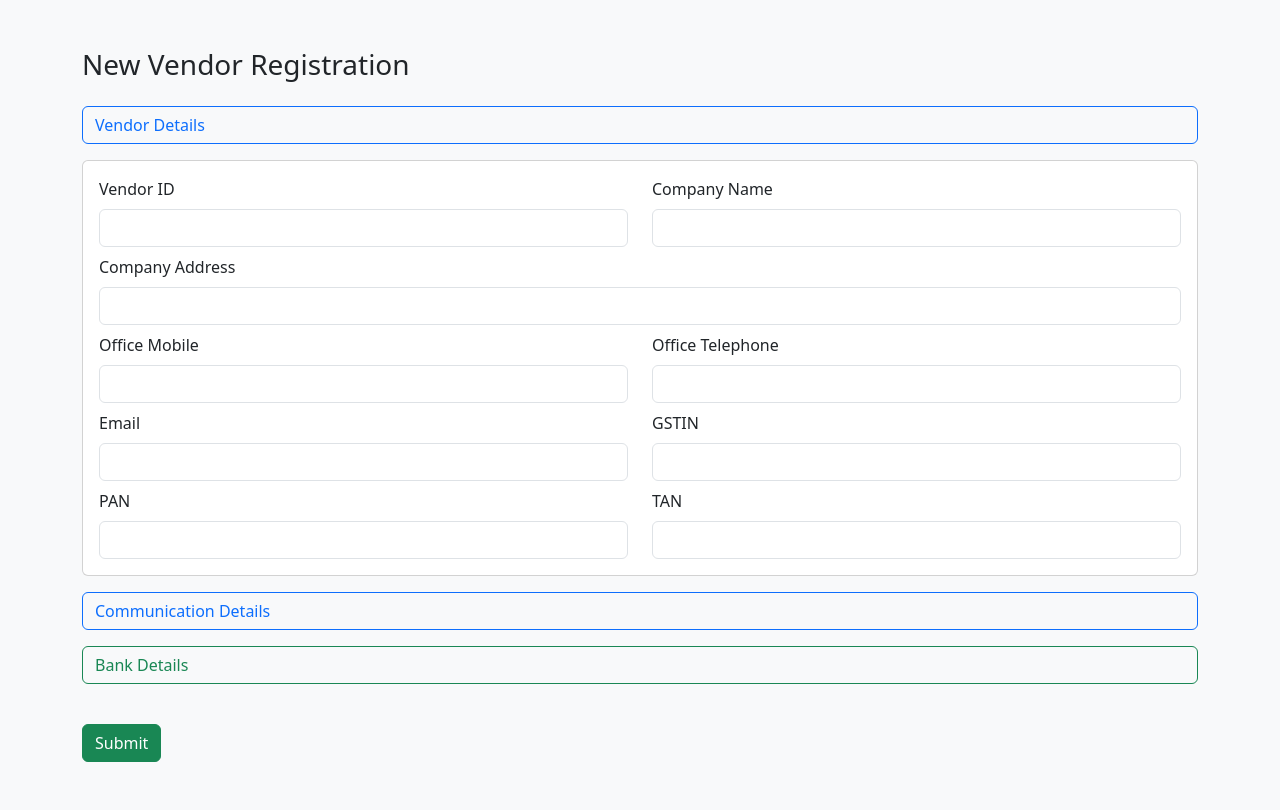
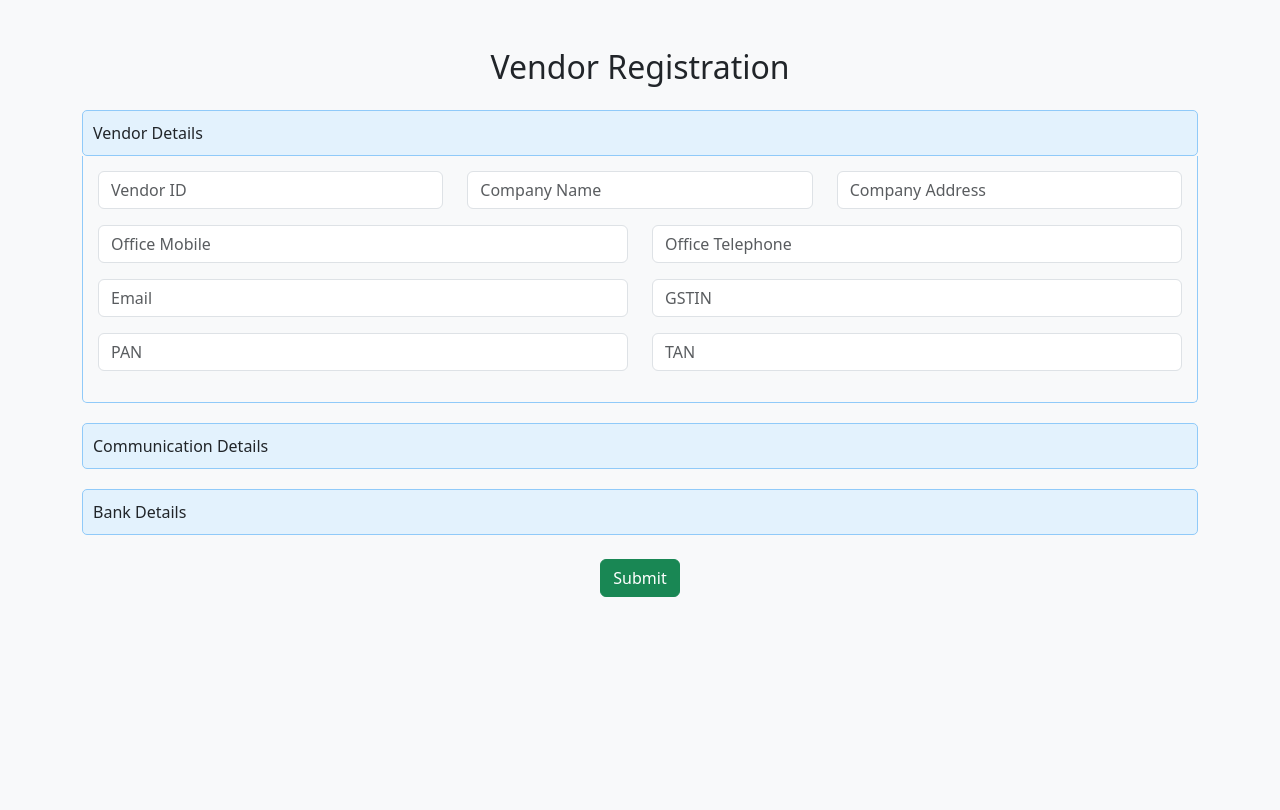
Before and after one commit to Madhan12-tech/Vanes_erp, a Flask app: page /register in a window 1280 px wide. After the commit the page ends 597 px from the top, so only its background shows below. Run offline with Flask 3, Linux system fonts and the light colour scheme; the visitor is signed in with stand-in values (Sample User, id 1).

Commit message:
Update register.html

```diff
--- a/templates/register.html
+++ b/templates/register.html
@@ -2,109 +2,114 @@
 <html lang="en">
 <head>
   <meta charset="UTF-8">
-  <meta name="viewport" content="width=device-width, initial-scale=1">
+  <meta name="viewport" content="width=device-width, initial-scale=1.0">
   <title>Vendor Registration</title>
   <link href="https://cdn.jsdelivr.net/npm/bootstrap@5.3.0/dist/css/bootstrap.min.css" rel="stylesheet">
   <style>
-    .section-toggle {
+    .section-header {
       cursor: pointer;
-      font-weight: bold;
-      color: #0056b3;
+      padding: 10px;
+      background-color: #e3f2fd;
+      border: 1px solid #90caf9;
+      border-radius: 5px;
+      margin-top: 20px;
     }
-    .card-header {
-      background-color: #f0f0f0;
+    .section-body {
+      padding: 15px;
+      border: 1px solid #90caf9;
+      border-top: none;
+      border-radius: 0 0 5px 5px;
     }
-    .btn-outline-primary, .btn-outline-success {
-      width: 100%;
-      text-align: left;
+    .comm-row {
+      display: flex;
+      gap: 10px;
+      margin-bottom: 10px;
+      flex-wrap: wrap;
+    }
+    .comm-row input {
+      flex: 1;
     }
   </style>
 </head>
 <body class="bg-light">
 <div class="container py-5">
-  <h3 class="mb-4">New Vendor Registration</h3>
+  <h2 class="mb-4 text-center">Vendor Registration</h2>
   <form method="POST">
 
     <!-- Vendor Details Section -->
-    <p><a class="btn btn-outline-primary" data-bs-toggle="collapse" href="#vendor-section" role="button">Vendor Details</a></p>
-    <div class="collapse show" id="vendor-section">
-      <div class="card card-body mb-3">
-        <div class="row mb-2">
-          <div class="col-md-6"><label class="form-label">Vendor ID</label><input type="text" name="vendor_id" class="form-control" required></div>
-          <div class="col-md-6"><label class="form-label">Company Name</label><input type="text" name="company_name" class="form-control" required></div>
-        </div>
-        <div class="mb-2"><label class="form-label">Company Address</label><input type="text" name="company_address" class="form-control" required></div>
-        <div class="row mb-2">
-          <div class="col-md-6"><label class="form-label">Office Mobile</label><input type="text" name="office_mobile" class="form-control"></div>
-          <div class="col-md-6"><label class="form-label">Office Telephone</label><input type="text" name="office_telephone" class="form-control"></div>
-        </div>
-        <div class="row mb-2">
-          <div class="col-md-6"><label class="form-label">Email</label><input type="email" name="email" class="form-control"></div>
-          <div class="col-md-6"><label class="form-label">GSTIN</label><input type="text" name="gstin" class="form-control"></div>
+    <div class="section-header" data-bs-toggle="collapse" data-bs-target="#vendor-details">Vendor Details</div>
+    <div id="vendor-details" class="collapse show section-body">
+      <div class="row">
+        <div class="col-md-4 mb-3"><input type="text" name="vendor_id" class="form-control" placeholder="Vendor ID" required></div>
+        <div class="col-md-4 mb-3"><input type="text" name="company_name" class="form-control" placeholder="Company Name" required></div>
+        <div class="col-md-4 mb-3"><input type="text" name="company_address" class="form-control" placeholder="Company Address" required></div>
       </div>
       <div class="row">
-          <div class="col-md-6"><label class="form-label">PAN</label><input type="text" name="pan" class="form-control"></div>
-          <div class="col-md-6"><label class="form-label">TAN</label><input type="text" name="tan" class="form-control"></div>
+        <div class="col-md-6 mb-3"><input type="text" name="office_mobile" class="form-control" placeholder="Office Mobile"></div>
+        <div class="col-md-6 mb-3"><input type="text" name="office_telephone" class="form-control" placeholder="Office Telephone"></div>
       </div>
+      <div class="row">
+        <div class="col-md-6 mb-3"><input type="email" name="email" class="form-control" placeholder="Email"></div>
+        <div class="col-md-6 mb-3"><input type="text" name="gstin" class="form-control" placeholder="GSTIN"></div>
+        <div class="col-md-6 mb-3"><input type="text" name="pan" class="form-control" placeholder="PAN"></div>
+        <div class="col-md-6 mb-3"><input type="text" name="tan" class="form-control" placeholder="TAN"></div>
       </div>
     </div>
 
-    <!-- Communication Details Section -->
-    <p><a class="btn btn-outline-primary" data-bs-toggle="collapse" href="#comm-section" role="button">Communication Details</a></p>
-    <div class="collapse" id="comm-section">
-      <div class="card card-body mb-3">
+    <!-- Communication Details -->
+    <div class="section-header" data-bs-toggle="collapse" data-bs-target="#communication-section">Communication Details</div>
+    <div id="communication-section" class="collapse section-body">
       <div id="comm-rows">
-          <div class="row mb-2 align-items-center comm-row">
-            <div class="col"><input type="text" name="contact_name[]" placeholder="Name" class="form-control"></div>
-            <div class="col"><input type="text" name="contact_dept[]" placeholder="Department" class="form-control"></div>
-            <div class="col"><input type="text" name="contact_desg[]" placeholder="Designation" class="form-control"></div>
-            <div class="col"><input type="text" name="contact_mob[]" placeholder="Mobile" class="form-control"></div>
-            <div class="col-auto"><button type="button" class="btn btn-danger btn-sm" onclick="removeCommRow(this)">−</button></div>
+        <div class="comm-row">
+          <input type="text" name="contact_name[]" placeholder="Name" class="form-control">
+          <input type="text" name="contact_dept[]" placeholder="Department" class="form-control">
+          <input type="text" name="contact_desg[]" placeholder="Designation" class="form-control">
+          <input type="text" name="contact_mob[]" placeholder="Mobile" class="form-control">
+          <button type="button" class="btn btn-danger btn-sm" onclick="removeCommRow(this)">−</button>
         </div>
       </div>
       <button type="button" class="btn btn-sm btn-primary mt-2" onclick="addCommRow()">+ Add Contact</button>
     </div>
-    </div>
 
-    <!-- Bank Details Section -->
-    <p><a class="btn btn-outline-success" data-bs-toggle="collapse" href="#bank-section" role="button">Bank Details</a></p>
-    <div class="collapse" id="bank-section">
-      <div class="card card-body">
-        <div class="row mb-2">
-          <div class="col-md-6"><label class="form-label">Beneficiary Name</label><input type="text" name="ben_name" class="form-control"></div>
-          <div class="col-md-6"><label class="form-label">Account Number</label><input type="text" name="ben_ac" class="form-control"></div>
-        </div>
-        <div class="row mb-2">
-          <div class="col-md-4"><label class="form-label">Account Type</label><input type="text" name="ac_type" class="form-control"></div>
-          <div class="col-md-4"><label class="form-label">Bank Name</label><input type="text" name="bank_name" class="form-control"></div>
-          <div class="col-md-2"><label class="form-label">IFSC</label><input type="text" name="ifsc" class="form-control"></div>
-          <div class="col-md-2"><label class="form-label">MICR</label><input type="text" name="micr" class="form-control"></div>
-        </div>
+    <!-- Bank Details -->
+    <div class="section-header" data-bs-toggle="collapse" data-bs-target="#bank-section">Bank Details</div>
+    <div id="bank-section" class="collapse section-body">
+      <div class="row">
+        <div class="col-md-6 mb-3"><input type="text" name="ben_name" class="form-control" placeholder="Beneficiary Name"></div>
+        <div class="col-md-6 mb-3"><input type="text" name="ben_ac" class="form-control" placeholder="Account Number"></div>
+        <div class="col-md-4 mb-3"><input type="text" name="ac_type" class="form-control" placeholder="Account Type"></div>
+        <div class="col-md-4 mb-3"><input type="text" name="bank_name" class="form-control" placeholder="Bank Name"></div>
+        <div class="col-md-2 mb-3"><input type="text" name="ifsc" class="form-control" placeholder="IFSC"></div>
+        <div class="col-md-2 mb-3"><input type="text" name="micr" class="form-control" placeholder="MICR"></div>
       </div>
     </div>
 
+    <div class="text-center">
       <button type="submit" class="btn btn-success mt-4">Submit</button>
+    </div>
+
   </form>
 </div>
 
+<!-- Scripts -->
+<script src="https://cdn.jsdelivr.net/npm/bootstrap@5.3.0/dist/js/bootstrap.bundle.min.js"></script>
 <script>
   function addCommRow() {
     const row = document.createElement('div');
-  row.className = 'row mb-2 align-items-center comm-row';
+    row.className = 'comm-row';
     row.innerHTML = `
-    <div class="col"><input type="text" name="contact_name[]" placeholder="Name" class="form-control"></div>
-    <div class="col"><input type="text" name="contact_dept[]" placeholder="Department" class="form-control"></div>
-    <div class="col"><input type="text" name="contact_desg[]" placeholder="Designation" class="form-control"></div>
-    <div class="col"><input type="text" name="contact_mob[]" placeholder="Mobile" class="form-control"></div>
-    <div class="col-auto"><button type="button" class="btn btn-danger btn-sm" onclick="removeCommRow(this)">−</button></div>
+      <input type="text" name="contact_name[]" placeholder="Name" class="form-control">
+      <input type="text" name="contact_dept[]" placeholder="Department" class="form-control">
+      <input type="text" name="contact_desg[]" placeholder="Designation" class="form-control">
+      <input type="text" name="contact_mob[]" placeholder="Mobile" class="form-control">
+      <button type="button" class="btn btn-danger btn-sm" onclick="removeCommRow(this)">−</button>
     `;
     document.getElementById('comm-rows').appendChild(row);
   }
 
   function removeCommRow(button) {
-  button.closest('.comm-row').remove();
+    button.parentElement.remove();
   }
 </script>
-<script src="https://cdn.jsdelivr.net/npm/bootstrap@5.3.0/dist/js/bootstrap.bundle.min.js"></script>
 </body>
 </html>
```
Lines whose indentation alone changed are shown as unchanged.
